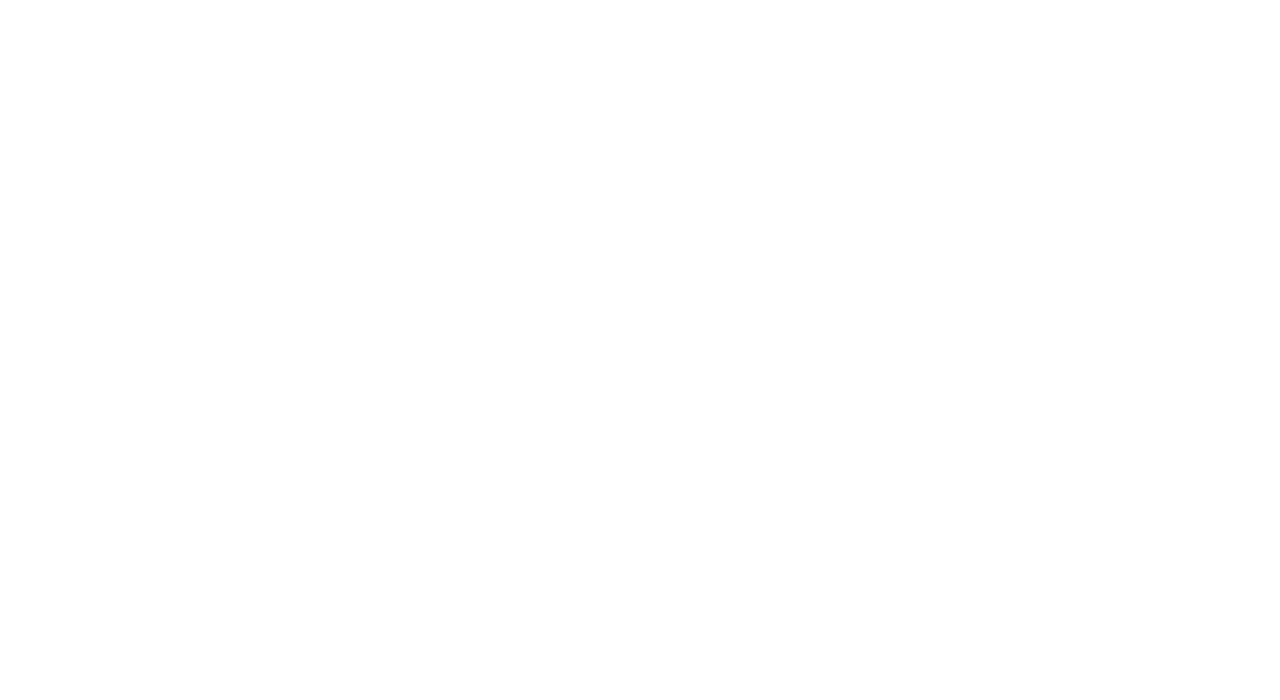
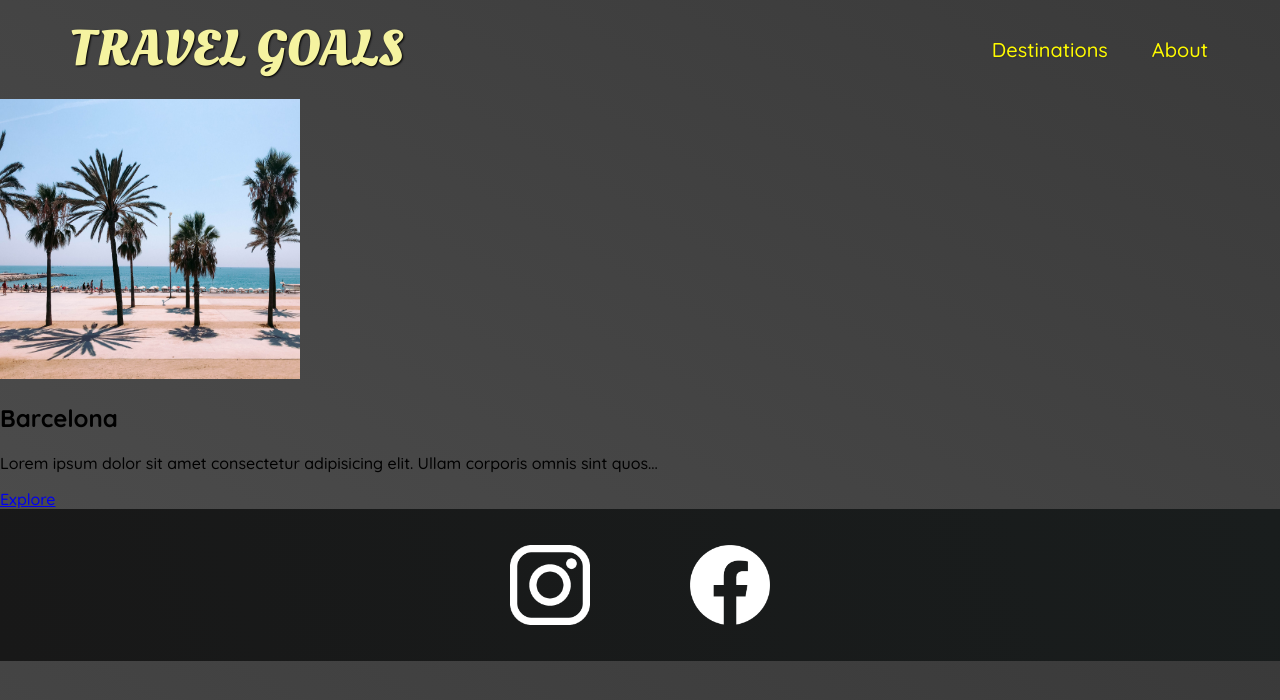
Before and after one commit to jarjishSiddibapa/travel-page, a plain HTML site: page places.html in a window 1280 px wide. Drawn offline with Linux system fonts and the light colour scheme.

Commit message:
Completed day 18 of 100 days of webdev by AcadeMind.

```diff
--- /dev/null
+++ b/places.css
@@ -0,0 +1,12 @@
+body {
+  background: linear-gradient(30deg, rgb(77, 77, 77), rgb(58, 58, 58));
+}
+
+header {
+  position: static;
+}
+
+main li img {
+  width: 300px;
+  height: 280px;
+}
--- a/places.html
+++ b/places.html
@@ -0,0 +1,59 @@
+<!DOCTYPE html>
+<html lang="en">
+  <head>
+    <meta charset="UTF-8" />
+    <meta name="viewport" content="width=device-width, initial-scale=1.0" />
+    <link
+      href="https://fonts.googleapis.com/css2?family=Raleway:wght@700&family=Oleo+Script:wght@700&family=Quicksand:wght@300;500;700&display=swap"
+      rel="stylesheet"
+    />
+    <link rel="stylesheet" href="/shared.css" />
+    <link rel="stylesheet" href="/places.css" />
+    <title>Travel Goals</title>
+  </head>
+  <body>
+    <header>
+      <div id="page-logo">
+        <a href="/index.html">Travel Goals</a>
+      </div>
+
+      <nav>
+        <ul>
+          <li><a href="/places.html">Destinations</a></li>
+          <li><a href="">About</a></li>
+        </ul>
+      </nav>
+    </header>
+    <main>
+      <ul>
+        <li>
+          <img src="/images/places/barcelona.jpg" alt="City of Barcelona" />
+          <div class="item-content">
+            <h2>Barcelona</h2>
+            <p>
+              Lorem ipsum dolor sit amet consectetur adipisicing elit. Ullam
+              corporis omnis sint quos...
+            </p>
+          </div>
+          <div class="actions">
+            <a href="https://en.wikipedia.org/wiki/Barcelona">Explore</a>
+          </div>
+        </li>
+      </ul>
+    </main>
+    <footer>
+      <ul>
+        <li>
+          <a href="https://www.instagram.com"
+            ><img src="/images/icons/insta.png" alt="Instagram logo"
+          /></a>
+        </li>
+        <li>
+          <a href="https://www.facebook.com"
+            ><img src="/images/icons/facebook.png" alt="Facebook logo"
+          /></a>
+        </li>
+      </ul>
+    </footer>
+  </body>
+</html>
--- a/shared.css
+++ b/shared.css
@@ -52,3 +52,25 @@ header a:hover {
   color: rgb(77, 77, 77);
   background-color: rgb(255, 251, 0);
 }
+
+footer {
+  background: linear-gradient(70deg, rgb(24, 24, 24), rgb(25, 29, 29));
+  padding: 36px 0;
+}
+
+footer ul {
+  display: flex;
+  justify-content: center;
+  /* padding: 40px; */
+}
+
+footer li {
+  width: 80px;
+  height: 80px;
+  margin: 0 50px;
+}
+
+footer img {
+  width: 100%;
+  height: 100%;
+}
--- a/styles.css
+++ b/styles.css
@@ -48,6 +48,11 @@
   background-color: rgb(255, 238, 0);
 }
 
+#highlights {
+  padding: 24px;
+  background: linear-gradient(0deg, rgb(227, 255, 253), rgb(202, 243, 240));
+}
+
 #highlights h2 {
   text-transform: uppercase;
   text-align: center;
```
Also changed, not shown: index.html (+15 -2 lines), images/icons/facebook.png (added), images/icons/insta.png (added).
